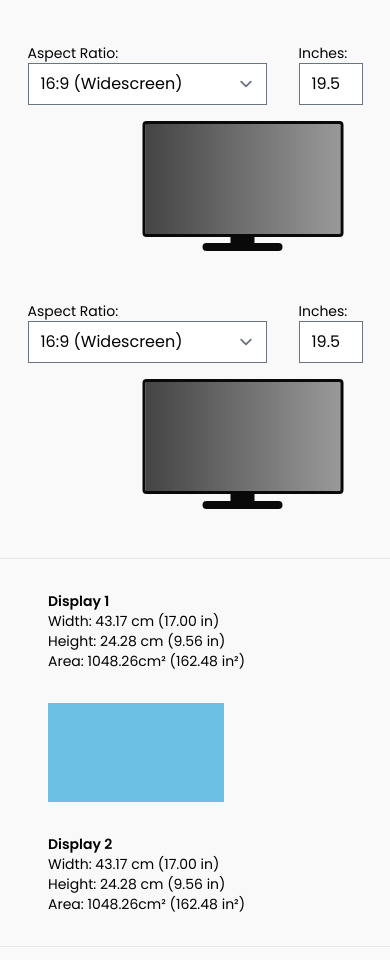
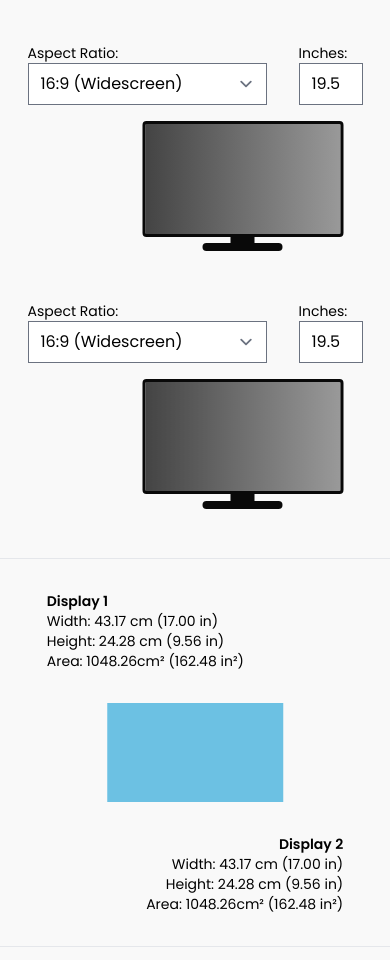
Before and after one commit to bernard-rodrigues/screenmaster, a website: page index.html in a window 390 px wide. Shown: the part 69-1029 px from the top of the page. Drawn offline with nearby package versions, Linux system fonts and the light colour scheme.

Commit message:
Remodelando CSS mobile

```diff
--- a/index.html
+++ b/index.html
@@ -82,7 +82,7 @@
         </div>
     </div>
 
-    <div id="comparison" class="flex justify-between items-center py-[2rem] px-[12vw] border-b md:block md:py-[2rem] md:px-[3rem]">
+    <div id="comparison" class="flex justify-between items-center py-[2rem] px-[12vw] border-b md:py-[2rem] md:block">
         <div id="display-info-1" class="md:mb-[2rem] md:text-sm">
             <h3><strong>Display 1</strong></h3>
             <p id="width-info-1"></p>
@@ -90,10 +90,12 @@
             <p id="area-info-1"></p>
             <p id="bigger-1"></p>
         </div>
-        <div id="screen-3" class="bg-[#6cc1e3] flex items-end overflow-visible transition-[height, width] duration-[1s]">
-            <div id="screen-4" class="bg-[#4995be] overflow-visible transition-[height, width, opacity] duration-[1s]"></div>
+
+        <div id="screen-3" class="bg-[#6cc1e3] flex items-end transition-[height, width] duration-[1s] md:ml-[50%] md:translate-x-[-50%]">
+            <div id="screen-4" class="bg-[#4995be] transition-[height, width, opacity] duration-[1s]"></div>
         </div>
-        <div id="display-info-2" class="md:mt-[2rem] md:text-sm">
+
+        <div id="display-info-2" class="text-right md:mt-[2rem] md:text-sm">
             <h3><strong>Display 2</strong></h3>
             <p id="width-info-2"></p>
             <p id="height-info-2"></p>
```
Also changed, not shown: dist/output.css.
